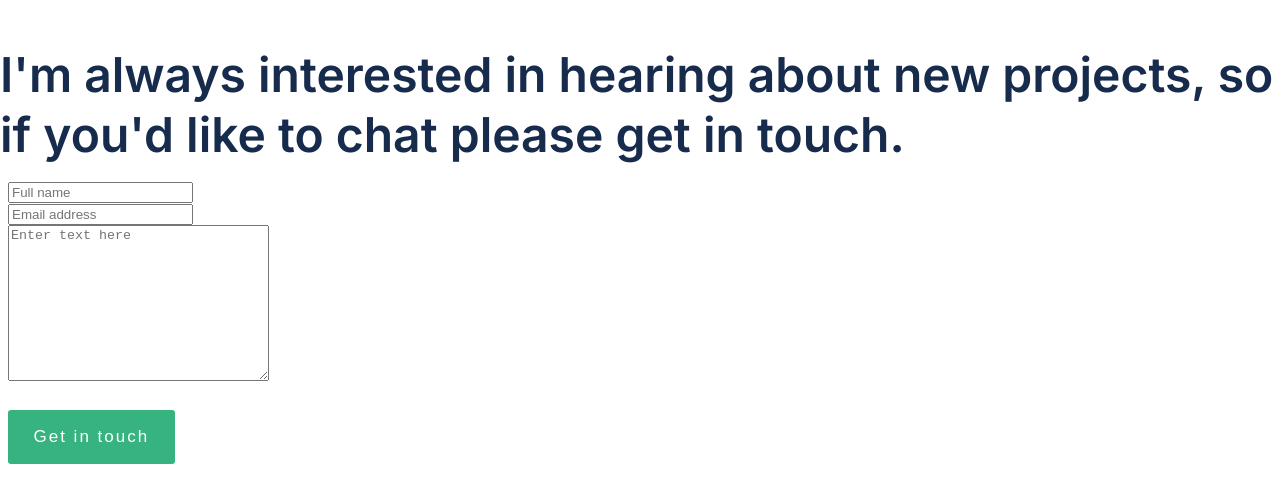
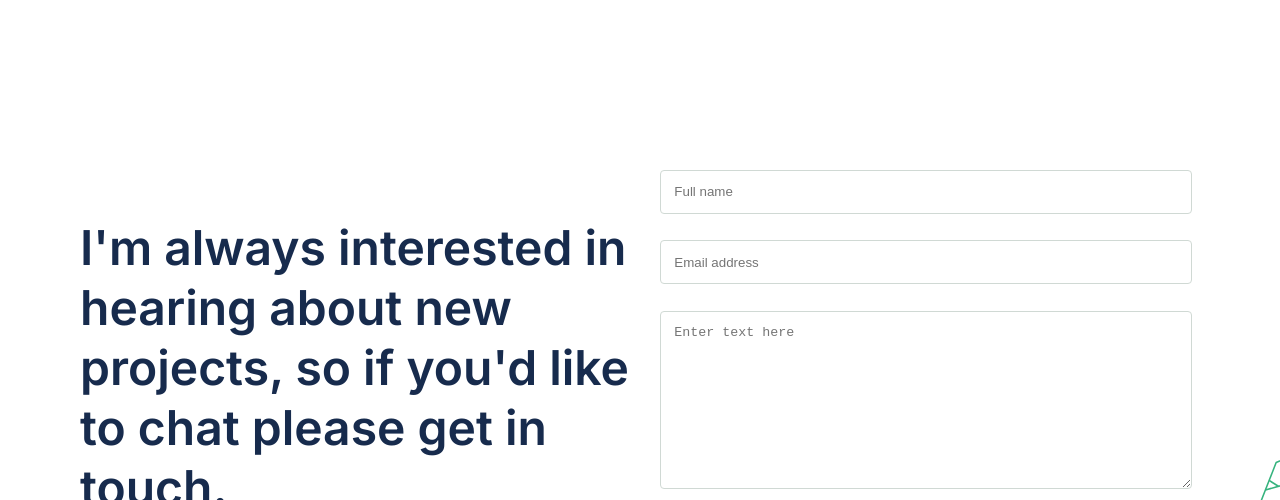
Before and after one commit to abel-blue/mobile-first, a website: page index.html in a window 1280 px wide. Shown: the part 2995-3495 px from the top of the page. Drawn offline with Linux system fonts and the light colour scheme.

Commit message:
add styles and media responsiveness for the form above 768px

```diff
--- a/style.css
+++ b/style.css
@@ -1,6 +1,6 @@
 @import url("https://fonts.googleapis.com/css2?family=Inter:wght@400;600&display=swap");
 
-/* General property and mobile property */
+/* General and mobile media <768px property */
 html,
 body {
   margin: 0;
@@ -272,9 +272,7 @@ span {
 
 .about-me {
   margin-top: 2em;
-  background: url(./assets/illustration\ 1-\ about\ me-mobile.svg) no-repeat
-      100% 0%,
-    url(./assets/illustration\ 2-about\ me\ mobile.svg) no-repeat 0 300px;
+  background: url(./assets/illustration\ 1-\ about\ me-mobile.svg) no-repeat 100% 0%, url(./assets/illustration\ 2-about\ me\ mobile.svg) no-repeat 0 300px;
   text-align: center;
   padding: 2em;
 }
@@ -313,10 +311,6 @@ span {
   left: calc(50% - 327px / 2);
 }
 
-.card-cat:hover {
-  box-shadow: var(--shadow);
-}
-
 .card-cat > .cat-tags > li {
   background: white;
   color: #36b37e;
@@ -347,10 +341,111 @@ span {
   align-items: center;
 }
 
-/* medium screen sizes, tablets */
+.footer-container {
+  margin-top: 2em;
+  display: flex;
+  flex-direction: column;
+  text-align: center;
+  justify-content: center;
+  align-items: center;
+  background: url(./assest/illustration-contact-form.svg) no-repeat 100% 90%;
+  padding: 2em 5em;
+}
+
+.footer-form {
+  display: flex;
+  flex-direction: column;
+  justify-content: center;
+  align-items: center;
+}
+
+form {
+  margin-top: 2em;
+}
+
+.form-fields {
+  list-style: none;
+  display: flex;
+  width: max-content;
+  flex-direction: column;
+  justify-content: center;
+  align-items: center;
+  padding: 0;
+}
+
+input,
+textarea {
+  width: 327px;
+  padding: 1em;
+  margin: 1em 0;
+  background: #fff;
+  border: 1px solid #d0d9d4;
+  box-sizing: border-box;
+  border-radius: 4px;
+  color: #091e42;
+}
+
+.input-email-form {
+  display: flex;
+  flex-direction: column;
+  color: #36b37e;
+}
+
+.input-name {
+  display: flex;
+  flex-direction: column;
+}
+
+.submit-button > small {
+  padding: 0;
+  margin: 0;
+  color: #36b37e;
+  font-weight: bold;
+  letter-spacing: 2px;
+  text-align: left;
+}
+
+.link-mail {
+  color: #42526e;
+}
+
+/* media for medium screen sizes, tablets */
 @media screen and (min-width: 768px) {
   .phone-navigation {
     display: none;
+  }
+
+  .footer-container > .social-media {
+    margin-top: 18em;
+  }
+
+  .input-name,
+  .input-email,
+  textarea {
+    min-width: 327px;
+    width: calc(95vw - 684px);
+  }
+
+  .submit-button {
+    align-self: flex-start;
+  }
+
+  .input-name input {
+    max-width: 100%;
+    min-width: 100%;
+    width: inherit;
+  }
+
+  .footer-form {
+    display: flex;
+    flex-direction: row;
+    text-align: left;
+  }
+
+  .footer-container {
+    margin-bottom: 0;
+    padding-bottom: 0;
+    background: url(./assets/illustration-1-contact-form-desktop.svg) no-repeat 0% 90%, url(./assets/illustration-2-contact-form-desktop.svg) no-repeat 30% 90%, url(./assets/contact\ form-illustratoin-3-desktop.svg) no-repeat 100% 90%;
   }
 
   .card-abt-me {
@@ -425,8 +520,6 @@ span {
   }
 
   .about-me {
-    background: url(./assets/illustration-about-me-2-desktop.svg) no-repeat 0%
-        20%,
-      url(./assets/illustration-about\ me-1-desktop.svg) no-repeat 100% 0%;
+    background: url(./assets/illustration-about-me-2-desktop.svg) no-repeat 0% 20%, url(./assets/illustration-about\ me-1-desktop.svg) no-repeat 100% 0%;
   }
 }
```
